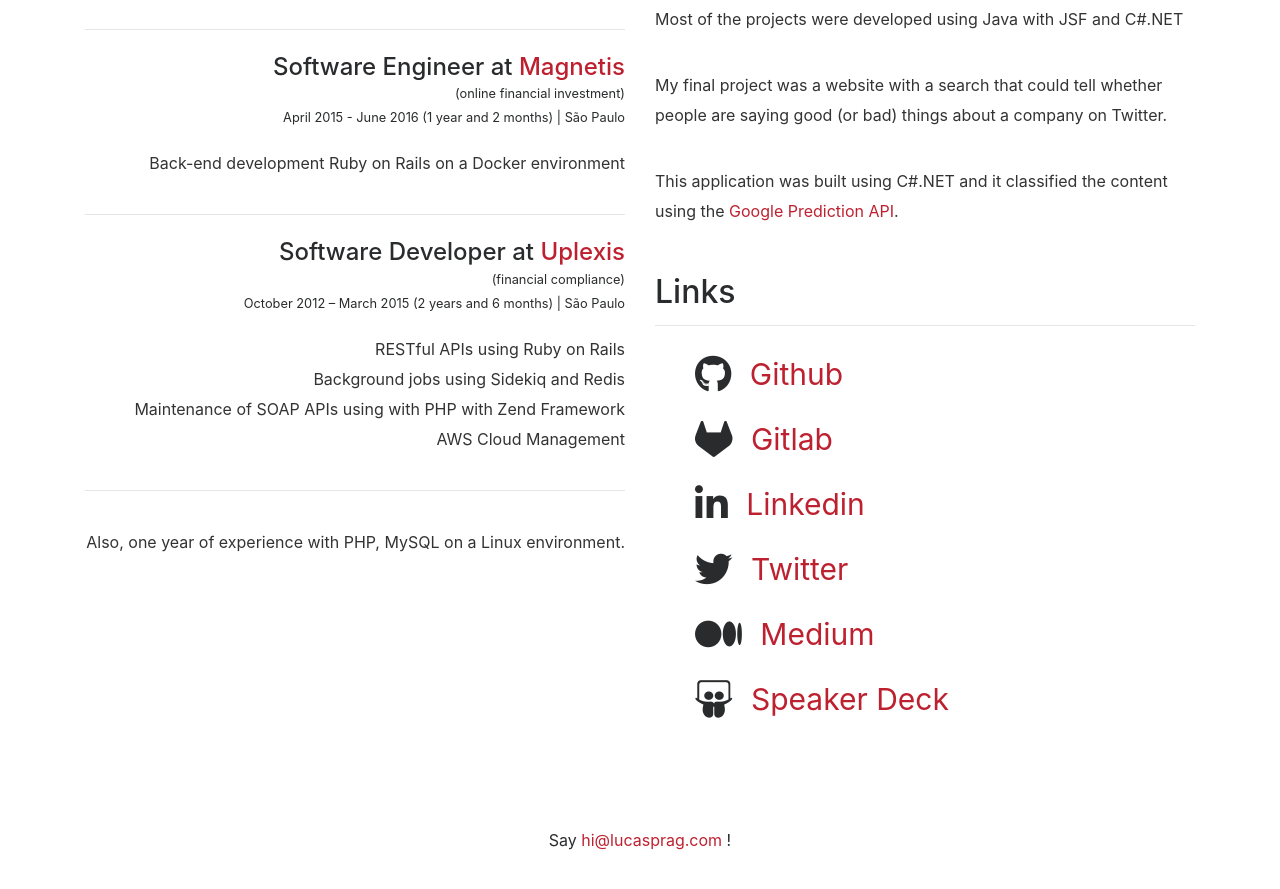
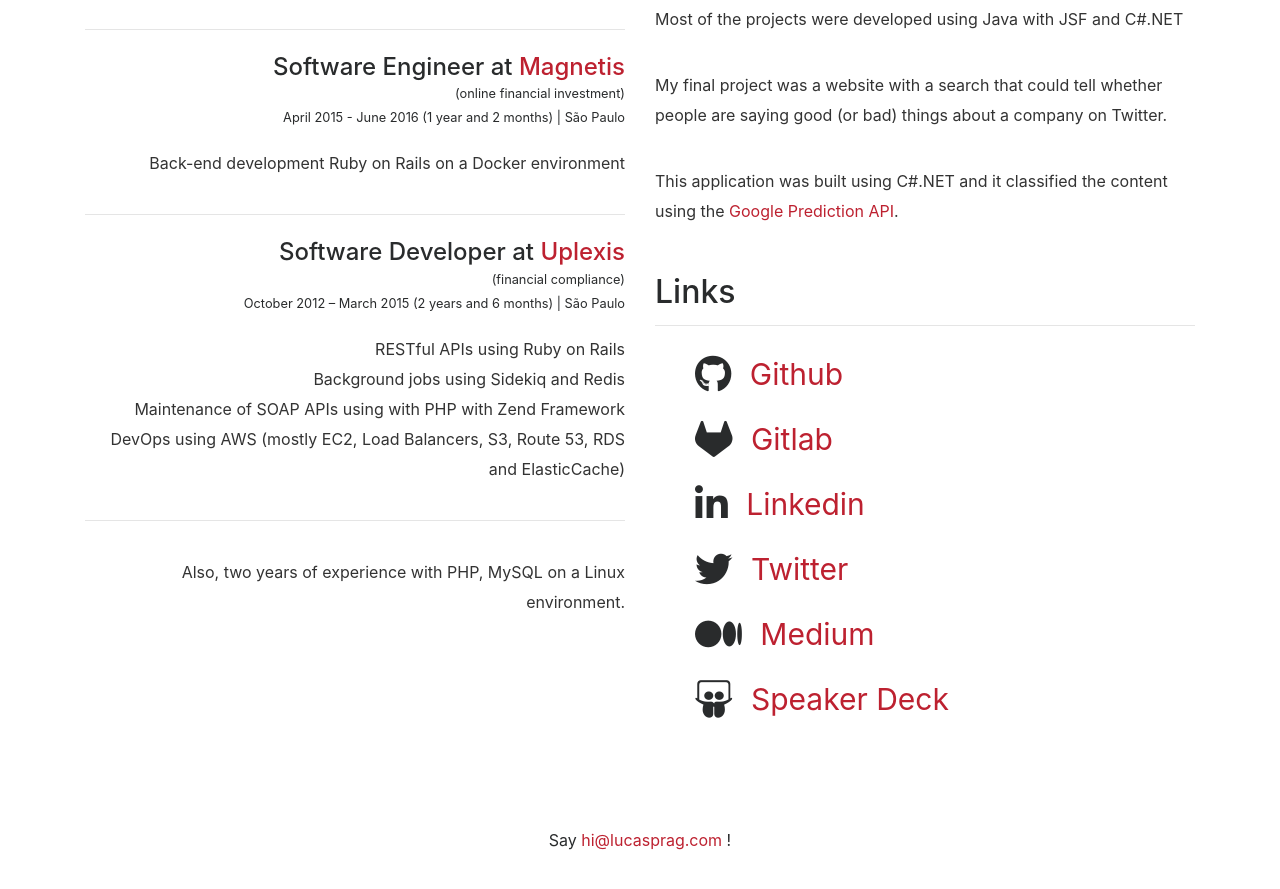
Before and after one commit to lucasprag/lucasprag, a Jekyll site: the page built from index.md, in a window 1280 px wide and 900 px high, scrolled down 1029 px. Shown: the top 889 px of the window. Built offline with Jekyll 4.4.1, drawn with Linux system fonts in a browser that asks for light colours; nearby versions of some CDN libraries.

Commit message:
Improve the experience section

```diff
--- a/_includes/experience.html
+++ b/_includes/experience.html
@@ -69,12 +69,12 @@
     <br>
     Maintenance of SOAP APIs using with PHP with Zend Framework
     <br>
-    AWS Cloud Management
+    DevOps using AWS (mostly EC2, Load Balancers, S3, Route 53, RDS and ElasticCache)
   </p>
 
   <hr>
 
   <p class="description">
-    Also, one year of experience with PHP, MySQL on a Linux environment.
+    Also, two years of experience with PHP, MySQL on a Linux environment.
   </p>
 </div>
```
